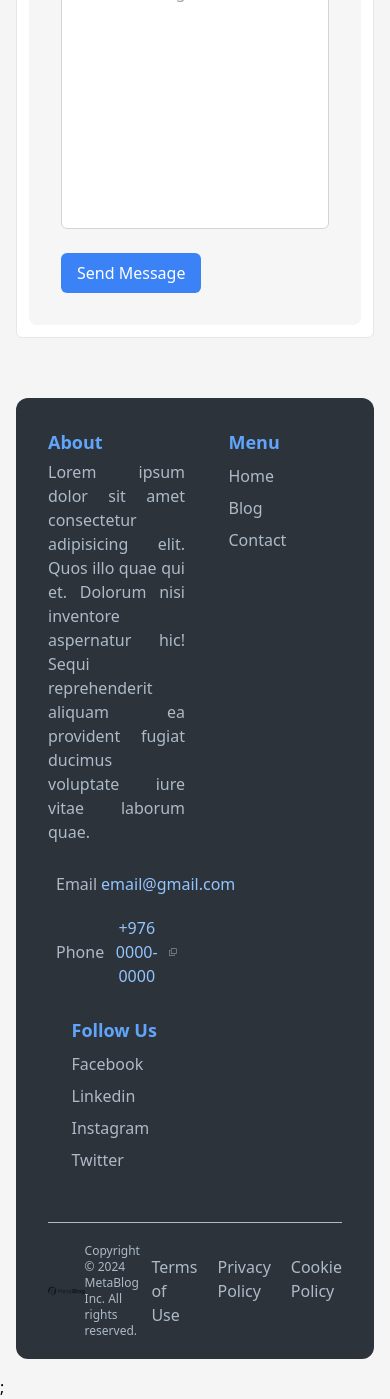
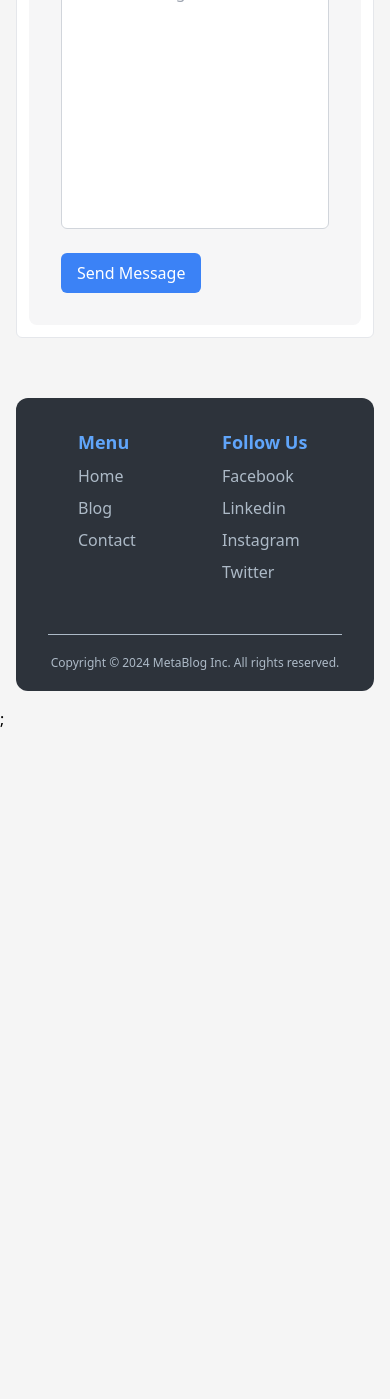
Before and after one commit to EnkhsaikhanCh/js-web-blog, a Next.js app: page /contact in a window 390 px wide. Shown: the part 966-2365 px from the top of the page. After the commit the page ends 1697 px from the top, so only its background shows below. Built offline with nearby package versions, Linux system fonts and the light colour scheme.

Commit message:
minor improvements

```diff
--- a/components/AllBlogPost/AllBlogPostMain.jsx
+++ b/components/AllBlogPost/AllBlogPostMain.jsx
@@ -1,4 +1,4 @@
-import { useCallback, useEffect, useState, memo } from "react";
+import { useCallback, useEffect, useState, memo, useRef } from "react";
 import { FetchApi } from "../api/FecthApi";
 import { CardUI } from "./CardUI";
 import { Filter } from "./Filter";
@@ -28,10 +28,16 @@ const FilterSection = memo(
   ),
 );
 
-export function AllBlogPost({ hasProfile, article, ViewAllButtonRender }) {
-  const { articles, isLoading, fetchArticles } = FetchApi();
+export function AllBlogPost({
+  hasProfile,
+  article,
+  ViewAllButtonRender,
+  itemsPerPage = 9,
+}) {
+  const { articles, isLoading, fetchArticles } = FetchApi(itemsPerPage);
   const [currentPage, setCurrentPage] = useState(1);
   const [selectedTag, setSelectedTag] = useState(null);
+  const titleRef = useRef(null);
 
   useEffect(() => {
     fetchArticles(selectedTag, currentPage);
@@ -40,11 +46,13 @@ export function AllBlogPost({ hasProfile, article, ViewAllButtonRender }) {
   const filteredArticle = useCallback((tag) => {
     setSelectedTag(tag);
     setCurrentPage(1);
-    setArticles([]);
   }, []);
 
   const handleLoadNext = useCallback(() => {
     setCurrentPage((prevPage) => prevPage + 1);
+    if (titleRef.current) {
+      titleRef.current.scrollIntoView({ behavior: "smooth", block: "start" });
+    }
   }, []);
 
   const loadMoreButton = !isLoading && articles.length > 0 && (
@@ -60,7 +68,10 @@ export function AllBlogPost({ hasProfile, article, ViewAllButtonRender }) {
 
   return (
     <div className="container mx-auto mt-[30px]">
-      <h1 className="px-4 text-3xl font-bold text-[#495057] dark:text-[#ADBAC7]">
+      <h1
+        ref={titleRef}
+        className="px-4 text-3xl font-bold text-[#495057] dark:text-[#ADBAC7]"
+      >
         All Blog Post
       </h1>
 
--- a/components/Footer.jsx
+++ b/components/Footer.jsx
@@ -44,7 +44,7 @@ const CopyButton = ({ label, refObj }) => {
 };
 
 const AboutSection = () => (
-  <div className="flex flex-col gap-1">
+  <div className="hidden flex-col gap-1 md:flex">
     <h2 className="text-lg font-bold text-blue-400">About</h2>
     <p className="text-justify text-[#ADBAC7]">
       Lorem ipsum dolor sit amet consectetur adipisicing elit. Quos illo quae
@@ -59,7 +59,7 @@ const ContactInfo = () => {
   const phoneRef = useRef(null);
 
   return (
-    <div className="flex w-full flex-col gap-1 rounded-md text-[#ADBAC7]">
+    <div className="hidden w-full flex-col gap-1 rounded-md text-[#ADBAC7] md:flex">
       <CopyButton label="Email" refObj={emailRef} />
       <CopyButton label="Phone" refObj={phoneRef} />
     </div>
@@ -90,20 +90,24 @@ export function Footer() {
     <div className="mb-4">
       <div className="container mx-auto flex flex-col gap-[50px]">
         <div className="mx-4 flex flex-col gap-[50px] divide-y divide-[#ADBAC7] rounded-xl bg-[#2D333B] px-8 pb-[20px] pt-[30px] dark:bg-[#2D333B]">
-          <div className="grid grid-cols-2 gap-5 md:grid-cols-3">
+          <div className="flex justify-center md:grid md:grid-cols-2 md:gap-40">
             <div className="flex flex-col gap-5">
               <AboutSection />
               <ContactInfo />
             </div>
-            <MenuLinks data={menuData} title="Menu" />
-            <MenuLinks data={socialData} title="Follow Us" />
+            <div className="flex justify-center gap-[30%]">
+              <MenuLinks data={menuData} title="Menu" />
+              <MenuLinks data={socialData} title="Follow Us" />
+            </div>
           </div>
           <div className="flex items-center justify-center pt-[20px] text-[#ADBAC7] md:justify-between">
-            <Logo />
+            <div className="hidden lg:flex">
+              <Logo />
+            </div>
             <p className="text-xs sm:text-sm md:text-base">
               Copyright © 2024 MetaBlog Inc. All rights reserved.
             </p>
-            <div className="flex gap-5">
+            <div className="hidden gap-5 md:flex">
               {policyMenuData.map((policy) => (
                 <a
                   key={policy.id}
--- a/components/api/FecthApi.jsx
+++ b/components/api/FecthApi.jsx
@@ -2,7 +2,6 @@ import { useState, useCallback } from "react";
 
 const API_URL = "https://dev.to/api/articles";
 const USERNAME = "simonholdorf";
-// const ITEMS_PER_PAGE = 9;
 
 export function FetchApi(itemsPerPage = 9) {
   const [articles, setArticles] = useState([]);
--- a/pages/blog.js
+++ b/pages/blog.js
@@ -6,7 +6,11 @@ export default function Home() {
   return (
     <div>
       <Header />
-      <AllBlogPost hasProfile={true} ViewAllButtonRender={false} />
+      <AllBlogPost
+        hasProfile={true}
+        ViewAllButtonRender={false}
+        itemsPerPage={12}
+      />
       <Footer />
     </div>
   );
--- a/pages/index.js
+++ b/pages/index.js
@@ -10,7 +10,11 @@ export default function Home() {
       <Header />
       <Slider />
       <Trending />
-      <AllBlogPost hasProfile={false} ViewAllButtonRender={true} />
+      <AllBlogPost
+        hasProfile={false}
+        ViewAllButtonRender={true}
+        itemsPerPage={9}
+      />
       <Footer />
     </div>
   );
```
